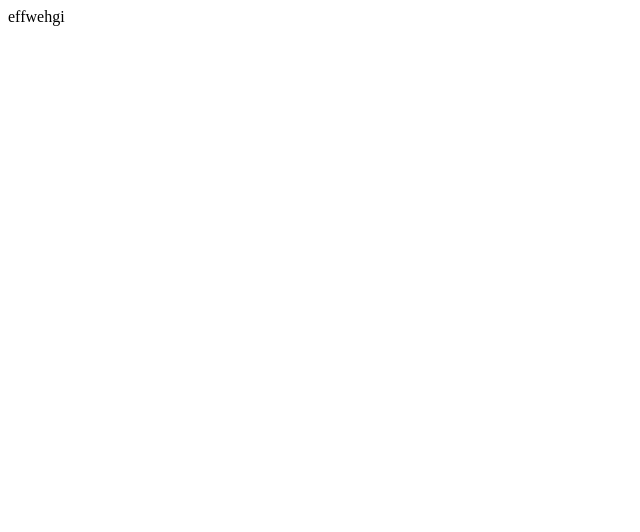
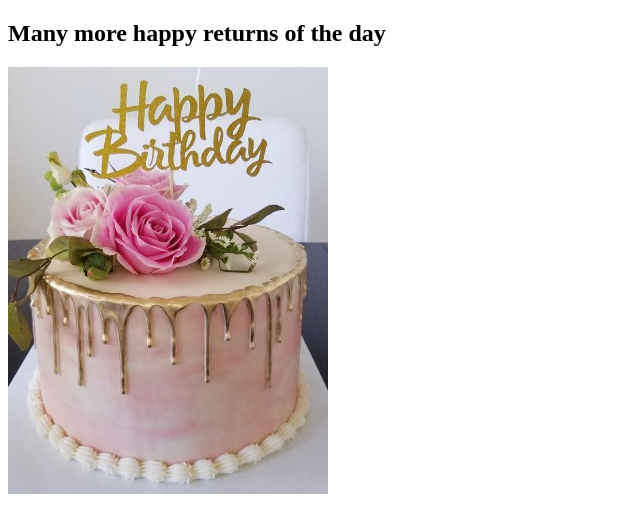
Before and after one commit to Tarunkumar-coder/html-portfolio, a plain HTML site: page index.html in a window 1280 px wide. Shown: the whole page, without its empty margins (0-640 px from the left). Drawn offline with Linux system fonts and the light colour scheme.

Commit message:
Add files via upload

```diff
--- a/index.html
+++ b/index.html
@@ -6,6 +6,7 @@
     <title>Document</title>
 </head>
 <body>
-    effwehgi
+    <h2>Many more happy returns of the day</h2>
+    <img src="./cake.png" alt="cake">
 </body>
 </html>
```
